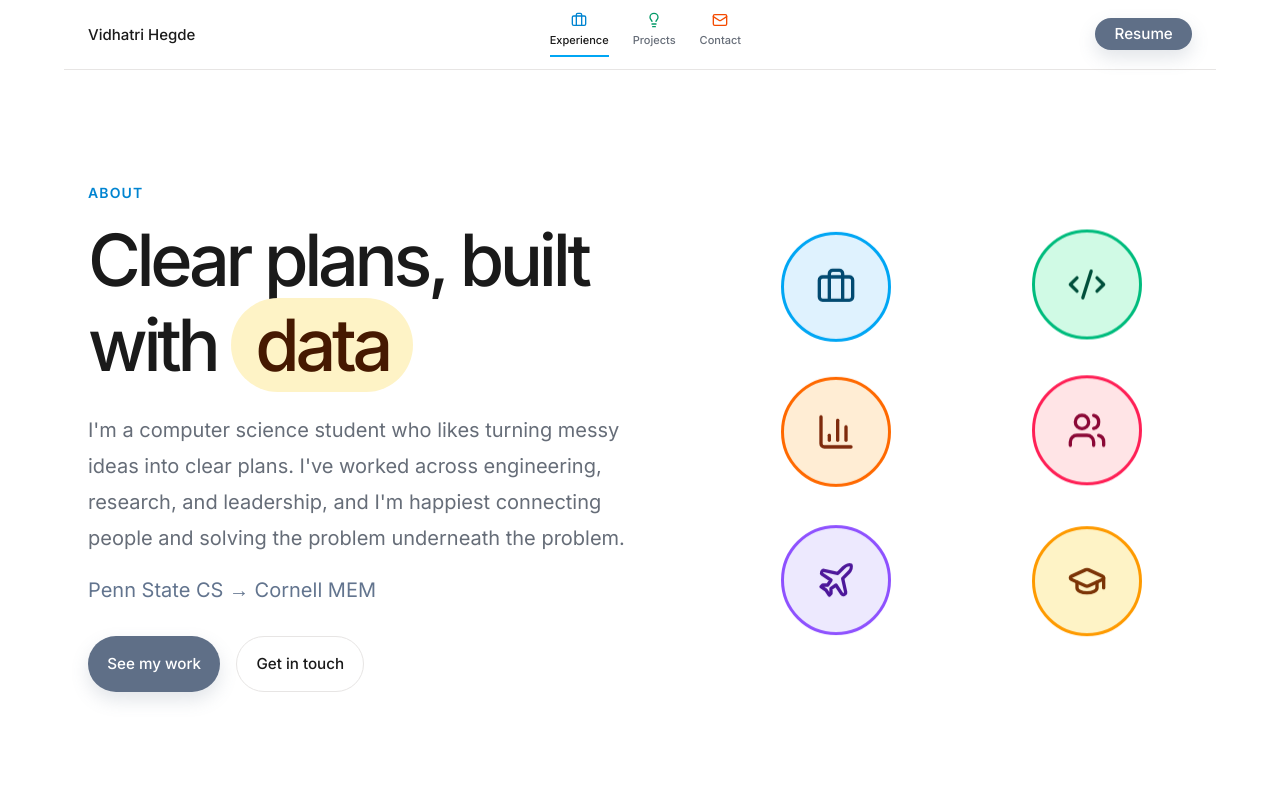
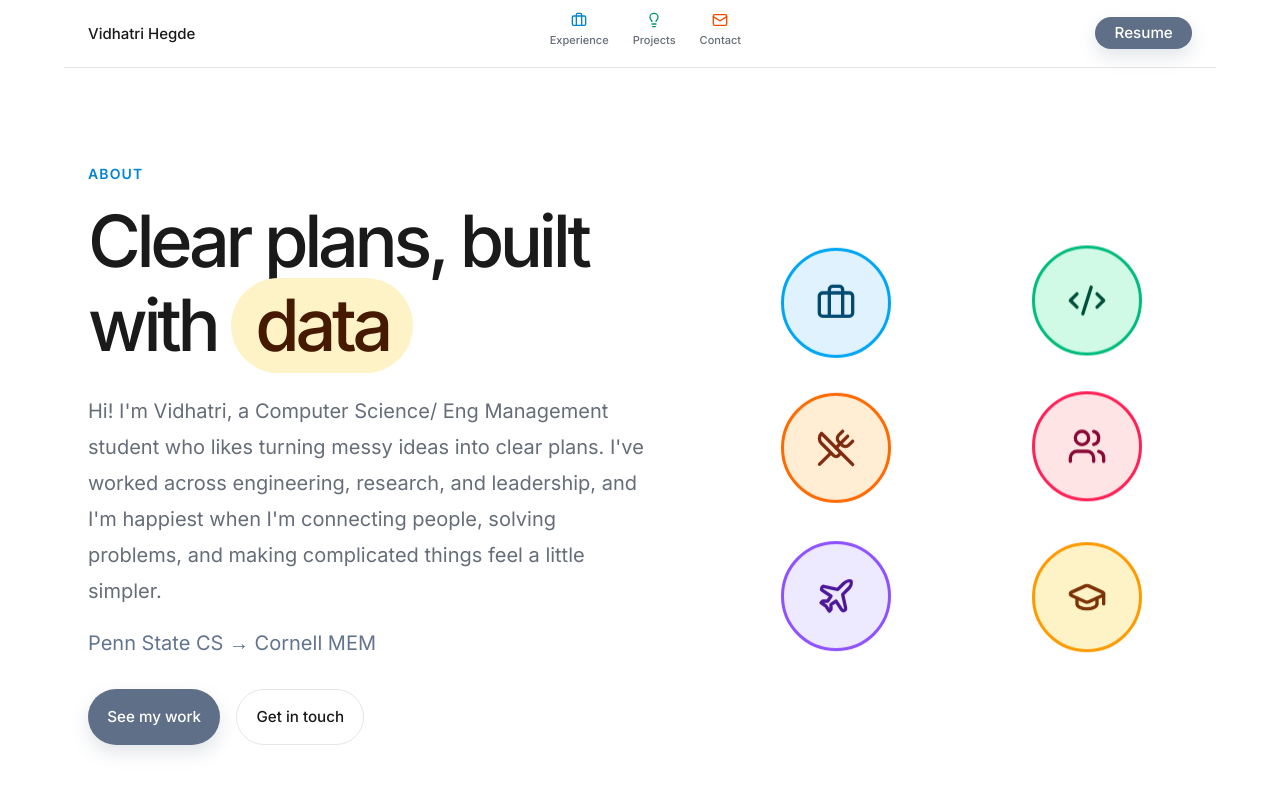
Before and after one commit to vidhu-hegde/Personal_website, a Next.js app: page / in a window 1280 px wide. Shown: the top 800 px of the page. Built offline with nearby package versions, Linux system fonts and the light colour scheme; no server answers.

Commit message:
made icons clickable, fixed about

```diff
--- a/app/resume/page.tsx
+++ b/app/resume/page.tsx
@@ -17,17 +17,15 @@ export default function ResumePage() {
         <SectionHeader
           eyebrow="Resume"
           title="Resume, links, and the one file recruiters still ask for."
-          description="The page is ready for a static PDF in `/public/resume.pdf`."
+          description="The current resume PDF is available directly from the project public assets."
         />
 
         <div className="grid gap-5 lg:grid-cols-[minmax(0,1fr)_320px]">
           <article className="rounded-2xl border border-border bg-white p-6 shadow-card sm:p-8">
             <p className="text-sm font-medium tracking-[0.12em] text-accent uppercase">Download</p>
             <p className="mt-4 max-w-2xl text-base leading-8 text-muted">
-              Add the final PDF to <code>/public/resume.pdf</code> and this button will work without any routing
-              changes.
+              This page links directly to the current PDF stored in <code>/public/resume.pdf</code>.
             </p>
-            {/* TODO: Drop the final resume PDF into /public/resume.pdf. */}
             <div className="mt-6">
               <a href={siteConfig.resumeHref} download className="button-primary">
                 Download resume PDF
--- a/components/home-landing.tsx
+++ b/components/home-landing.tsx
@@ -3,7 +3,6 @@
 import Link from "next/link";
 import { useEffect, useState } from "react";
 import {
-  BarChart3,
   Briefcase,
   Code2,
   ExternalLink,
@@ -11,24 +10,61 @@ import {
   GraduationCap,
   Mail,
   Plane,
+  UtensilsCrossed,
   Users,
 } from "lucide-react";
 
 import { PortfolioTopBar } from "@/components/portfolio-top-bar";
+import { siteConfig } from "@/lib/metadata";
 
 const words = [
   { text: "curiosity", background: "bg-rose-100", foreground: "text-rose-900" },
   { text: "hustle", background: "bg-emerald-100", foreground: "text-emerald-950" },
   { text: "empathy", background: "bg-sky-100", foreground: "text-sky-950" },
   { text: "data", background: "bg-amber-100", foreground: "text-amber-950" },
-  { text: "chai", background: "bg-lime-100", foreground: "text-lime-950" },
+  { text: "matcha", background: "bg-lime-100", foreground: "text-lime-950" },
 ] as const;
 
 const heroIcons = [
-  { icon: Briefcase, background: "bg-sky-100", border: "border-sky-500", color: "text-sky-900", delay: "0ms" },
-  { icon: Code2, background: "bg-emerald-100", border: "border-emerald-500", color: "text-emerald-900", delay: "300ms" },
-  { icon: BarChart3, background: "bg-orange-100", border: "border-orange-500", color: "text-orange-900", delay: "600ms" },
-  { icon: Users, background: "bg-rose-100", border: "border-rose-500", color: "text-rose-900", delay: "900ms" },
+  {
+    icon: Briefcase,
+    background: "bg-sky-100",
+    border: "border-sky-500",
+    color: "text-sky-900",
+    delay: "0ms",
+    href: "/ranked",
+    label: "Experience",
+  },
+  {
+    icon: Code2,
+    background: "bg-emerald-100",
+    border: "border-emerald-500",
+    color: "text-emerald-900",
+    delay: "300ms",
+    href: "https://github.com/vidhu-hegde",
+    label: "GitHub",
+    external: true,
+  },
+  {
+    icon: UtensilsCrossed,
+    background: "bg-orange-100",
+    border: "border-orange-500",
+    color: "text-orange-900",
+    delay: "600ms",
+    href: "https://TODO-beli-link.example.com",
+    label: "Beli",
+    external: true,
+  },
+  {
+    icon: Users,
+    background: "bg-rose-100",
+    border: "border-rose-500",
+    color: "text-rose-900",
+    delay: "900ms",
+    href: "https://instagram.com/TODO",
+    label: "Instagram",
+    external: true,
+  },
   { icon: Plane, background: "bg-violet-100", border: "border-violet-500", color: "text-violet-900", delay: "1200ms" },
   {
     icon: GraduationCap,
@@ -36,8 +72,13 @@ const heroIcons = [
     border: "border-amber-500",
     color: "text-amber-900",
     delay: "1500ms",
+    href: "https://www.cornell.edu",
+    label: "Cornell",
+    external: true,
   },
 ] as const;
+
+// TODO: Replace the Beli and Instagram placeholder URLs with Vidhatri's real profile links.
 
 const contactCards = [
   {
@@ -49,7 +90,7 @@ const contactCards = [
   {
     label: "LinkedIn",
     value: "@VidhatriHegde",
-    href: "https://www.linkedin.com/in/TODO",
+    href: "https://www.linkedin.com/in/vidhatrihegde/",
     icon: ExternalLink,
   },
   {
@@ -61,7 +102,7 @@ const contactCards = [
   {
     label: "Resume",
     value: "View PDF",
-    href: "/resume.pdf",
+    href: siteConfig.resumeHref,
     icon: FileText,
   },
 ] as const;
@@ -86,7 +127,7 @@ export function HomeLanding() {
         ending in a get in touch card section
       </h2>
 
-      <PortfolioTopBar activeTab="experience" contactHref="#get-in-touch" />
+      <PortfolioTopBar contactHref="#get-in-touch" />
 
       <div className="mx-auto grid min-h-[calc(100vh-56px)] max-w-site gap-14 px-6 py-14 sm:py-20 lg:grid-cols-[1.1fr_0.9fr] lg:items-center lg:py-24 xl:min-h-[calc(100vh-64px)] xl:gap-20">
         <div className="min-w-0 space-y-8">
@@ -101,9 +142,9 @@ export function HomeLanding() {
               </span>
             </h1>
             <p className="max-w-2xl text-lg leading-9 text-muted sm:text-xl">
-              I&apos;m a computer science student who likes turning messy ideas into clear plans. I&apos;ve worked across
-              engineering, research, and leadership, and I&apos;m happiest connecting people and solving the problem
-              underneath the problem.
+              Hi! I&apos;m Vidhatri, a Computer Science/ Eng Management student who likes turning messy ideas into clear
+              plans. I&apos;ve worked across engineering, research, and leadership, and I&apos;m happiest when I&apos;m
+              connecting people, solving problems, and making complicated things feel a little simpler.
             </p>
             <p className="text-lg text-slate-500 sm:text-xl">Penn State CS → Cornell MEM</p>
           </div>
@@ -121,14 +162,46 @@ export function HomeLanding() {
         <div className="grid min-w-0 grid-cols-2 justify-items-center gap-8 sm:gap-10">
           {heroIcons.map((item) => {
             const Icon = item.icon;
+            const circleClassName = `floating-circle flex h-[92px] w-[92px] items-center justify-center rounded-full border-[3px] sm:h-[110px] sm:w-[110px] ${item.background} ${item.border}`;
+            const iconClassName = `h-9 w-9 sm:h-10 sm:w-10 ${item.color}`;
+            const label = "label" in item ? item.label : undefined;
+
+            if ("href" in item) {
+              const isExternal = "external" in item && item.external;
+
+              return (
+                <a
+                  key={item.delay}
+                  href={item.href}
+                  target={isExternal ? "_blank" : undefined}
+                  rel={isExternal ? "noreferrer" : undefined}
+                  aria-label={item.label}
+                  title={item.label}
+                  className="group relative inline-flex cursor-pointer flex-col items-center"
+                >
+                  <div
+                    className={`${circleClassName} transition-transform duration-200 group-hover:-translate-y-1 group-hover:shadow-card-hover group-focus-visible:-translate-y-1 group-focus-visible:shadow-card-hover`}
+                    style={{ animationDelay: item.delay }}
+                  >
+                    <Icon className={iconClassName} aria-hidden="true" />
+                  </div>
+                  <span className="pointer-events-none absolute -bottom-8 rounded-full border border-border bg-white px-3 py-1 text-xs text-foreground opacity-0 shadow-card transition-opacity duration-200 group-hover:opacity-100 group-focus-visible:opacity-100">
+                    {item.label}
+                  </span>
+                </a>
+              );
+            }
 
             return (
-              <div
-                key={item.delay}
-                className={`floating-circle flex h-[92px] w-[92px] items-center justify-center rounded-full border-[3px] sm:h-[110px] sm:w-[110px] ${item.background} ${item.border}`}
-                style={{ animationDelay: item.delay }}
-              >
-                <Icon className={`h-9 w-9 sm:h-10 sm:w-10 ${item.color}`} aria-hidden="true" />
+              <div key={item.delay} className="relative inline-flex flex-col items-center">
+                <div className={circleClassName} style={{ animationDelay: item.delay }}>
+                  <Icon className={iconClassName} aria-hidden="true" />
+                </div>
+                {label ? (
+                  <span className="pointer-events-none absolute -bottom-8 rounded-full border border-border bg-white px-3 py-1 text-xs text-foreground opacity-0 shadow-card">
+                    {label}
+                  </span>
+                ) : null}
               </div>
             );
           })}
@@ -145,7 +218,7 @@ export function HomeLanding() {
           </div>
 
           <p className="mb-5 max-w-[520px] text-sm leading-7 text-muted">
-            Graduating May 2026 and starting a Master&apos;s at Cornell this fall. Open to PM, TPM, and AI/data product roles
+            CS Grad and starting a Master&apos;s at Cornell this fall. Open to PM, TPM, and AI/data product roles
             in the meantime.
           </p>
 
--- a/components/portfolio-top-bar.tsx
+++ b/components/portfolio-top-bar.tsx
@@ -1,5 +1,7 @@
 import Link from "next/link";
 import { Briefcase, Lightbulb, Mail } from "lucide-react";
+
+import { siteConfig } from "@/lib/metadata";
 
 type PortfolioTopBarProps = {
   activeTab?: "experience" | "projects" | "contact";
@@ -13,7 +15,7 @@ const quickLinks = [
 ] as const;
 
 export function PortfolioTopBar({
-  activeTab = "experience",
+  activeTab,
   contactHref = "/#get-in-touch",
 }: PortfolioTopBarProps) {
   return (
@@ -41,7 +43,7 @@ export function PortfolioTopBar({
         })}
       </div>
 
-      <a href="/resume.pdf" className="button-primary h-8 px-3.5 text-xs sm:text-sm">
+      <a href={siteConfig.resumeHref} className="button-primary h-8 px-3.5 text-xs sm:text-sm">
         Resume
       </a>
     </div>
--- a/components/site-header.tsx
+++ b/components/site-header.tsx
@@ -6,13 +6,14 @@ import { usePathname } from "next/navigation";
 import { useState } from "react";
 
 import { Container } from "@/components/container";
+import { siteConfig } from "@/lib/metadata";
 import { cn } from "@/lib/utils";
 
 const navItems = [
   { href: "/ranked", label: "Experience" },
   { href: "/projects", label: "Projects" },
   { href: "/about", label: "About" },
-  { href: "/resume", label: "Resume" },
+  { href: siteConfig.resumeHref, label: "Resume" },
 ];
 
 export function SiteHeader() {
```
Also changed, not shown: 2 other files (tests, documents, lock files or other folders).
